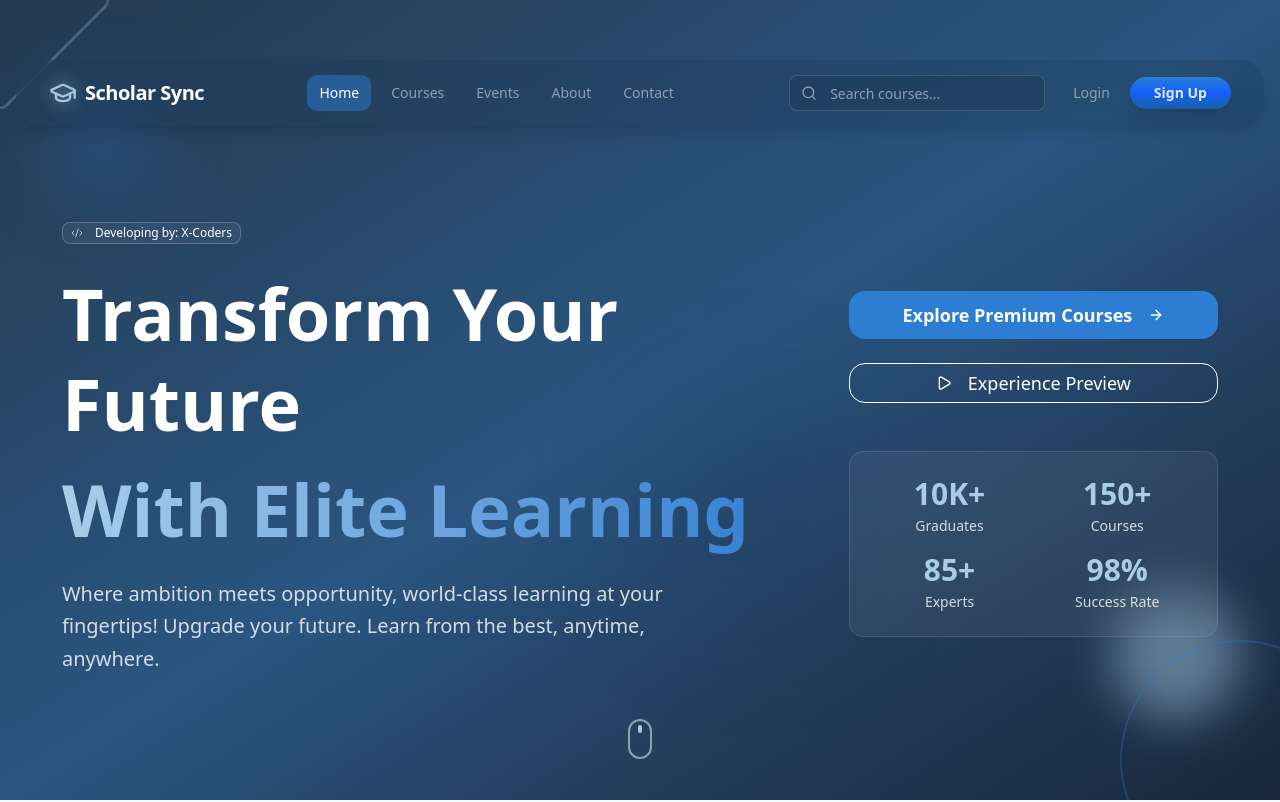
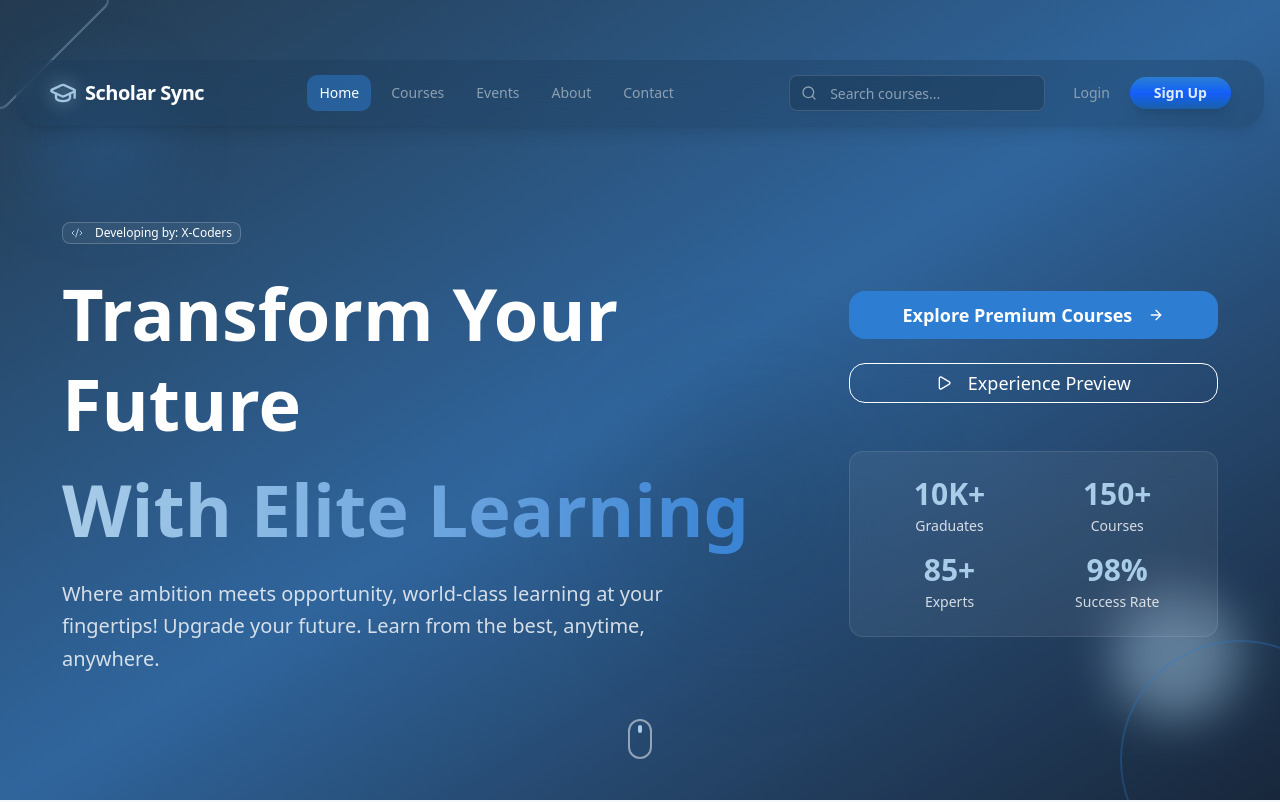
Before and after one commit to CCLA-R-D-Team-1/scholar-sync, a Next.js app: page / in a window 1280 px wide. Shown: the top 802 px of the page. Built offline with nearby package versions, Linux system fonts and the light colour scheme.

Commit message:
slight color change for home page

```diff
--- a/app/page.tsx
+++ b/app/page.tsx
@@ -26,7 +26,7 @@ export default function HomePage() {
       {/*hero section*/}
       <section className="relative min-h-screen flex items-center justify-center overflow-hidden bg-midnight-blue">
         {/*gradient overlay*/}
-        <div className="absolute inset-0 bg-gradient-to-br from-deep-sky/30 via-action-blue/40 to-blue-black">
+        <div className="absolute inset-0 bg-gradient-to-br from-deep-sky/30 via-action-blue/60 to-blue-black">
           <div className="absolute inset-0 bg-glass-overlay" />
         </div>
 
@@ -112,7 +112,7 @@ export default function HomePage() {
       </section>
 
       {/*section - features*/}
-      <section className="py-20 bg-sky-shell">
+      <section className="py-20 bg-gradient-to-b from-sky-shell via-sky-shell to-ocean-base">
         <div className="max-w-7xl mx-auto px-4 sm:px-6 lg:px-8">
           <div className="text-center mb-16">
             <Badge variant="outline" className="mb-4 border-deep-sky text-deep-sky">
```
